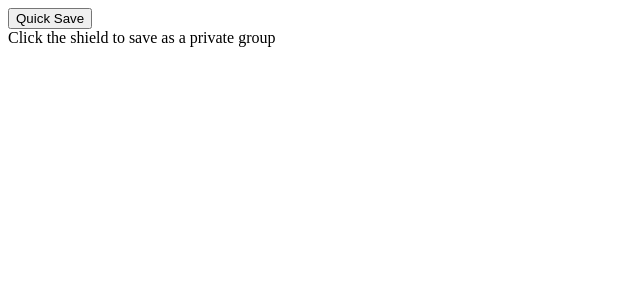
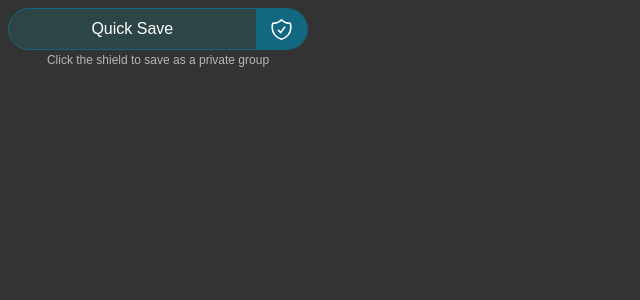
Before and after one commit to tab-guardian/tab-guardian, a Vue app: page / in a window 1280 px wide. Shown: the top 300 px of the page, without its empty margins (0-640 px from the left). Built offline with nearby package versions, Linux system fonts and the light colour scheme.

Commit message:
Add styles for quick save button

```diff
--- a/package.json
+++ b/package.json
@@ -26,6 +26,7 @@
         "@vitejs/plugin-vue": "^5.0.4",
         "jest": "^29.7.0",
         "prettier": "^3.2.5",
+        "sass": "^1.76.0",
         "ts-jest": "^29.1.2",
         "typescript": "^5.4.5",
         "vite": "^5.2.11"
--- a/src/App.vue
+++ b/src/App.vue
@@ -1,7 +1,18 @@
 <script setup lang="ts">
-import QuickSave from '@/components/QuickSave.vue'
+import QuickSave from '@/components/QuickSave/QuickSave.vue'
 </script>
 
 <template>
     <QuickSave />
 </template>
+
+<style lang="sass">
+:root
+    --dark-blue: #136881
+    --dark-blue-hover: #18748f
+
+body
+    background: #333
+    color: #eee
+    max-width: 300px
+</style>
--- /dev/null
+++ b/src/components/Icons/ShieldCheckIcon.vue
@@ -0,0 +1,5 @@
+<template>
+    <svg xmlns="http://www.w3.org/2000/svg" fill="none" viewBox="0 0 24 24" stroke-width="1.5" stroke="currentColor">
+        <path stroke-linecap="round" stroke-linejoin="round" d="M9 12.75 11.25 15 15 9.75m-3-7.036A11.959 11.959 0 0 1 3.598 6 11.99 11.99 0 0 0 3 9.749c0 5.592 3.824 10.29 9 11.623 5.176-1.332 9-6.03 9-11.622 0-1.31-.21-2.571-.598-3.751h-.152c-3.196 0-6.1-1.248-8.25-3.285Z" />
+    </svg>
+</template>
--- a/src/components/QuickSave.vue
+++ /dev/null
@@ -1,19 +0,0 @@
-<script setup lang="ts">
-import { useTransStore } from '@/stores/transStore'
-import { useGroupStore } from '@/stores/groupStore'
-
-const { trans } = useTransStore()
-const { saveGroup } = useGroupStore()
-</script>
-
-<template>
-    <div>
-        <div>
-            <button @click="saveGroup">
-                {{ trans('Quick Save') }}
-            </button>
-        </div>
-
-        <span>{{ trans('Click the shield to save as a private group') }}</span>
-    </div>
-</template>
--- /dev/null
+++ b/src/components/QuickSave/Buttons.vue
@@ -0,0 +1,69 @@
+<script setup lang="ts">
+import { useGroupStore } from '@/stores/groupStore'
+import { useTransStore } from '@/stores/transStore'
+import ShieldCheckIcon from '@/components/Icons/ShieldCheckIcon.vue'
+
+const { trans } = useTransStore()
+const { saveGroup } = useGroupStore()
+</script>
+
+<template>
+    <div class="buttons">
+        <button @click="saveGroup" class="btn save" type="button">
+            {{ trans('Quick Save') }}
+        </button>
+
+        <button
+            @click="saveGroup({ isPrivate: true })"
+            class="btn save-private"
+            type="button"
+        >
+            <ShieldCheckIcon />
+        </button>
+    </div>
+</template>
+
+<style lang="sass" scoped>
+.buttons
+    display: flex
+    align-items: center
+    border: 1px solid var(--dark-blue)
+    border-radius: 50px
+
+    .btn
+        height: 40px
+        border: none
+        font-size: 16px
+        display: flex
+        align-items: center
+        justify-content: center
+        color: white
+        cursor: pointer
+
+    .save
+        width: 100%
+        border-radius: 50px 0 0 50px
+        background-color: rgb(0 227 255 / 10%)
+        transition: background-color .2s
+
+        &:hover
+            background-color: rgb(0 227 255 / 15%)
+
+    .save-private
+        width: 60px
+        border-radius: 0 50px 50px 0
+        background-color: var(--dark-blue)
+        transition: background-color .2s, box-shadow .2s
+
+        &:hover
+            background-color: var(--dark-blue-hover)
+            box-shadow: 0 0 20px 6px var(--dark-blue)
+
+            svg
+                transform: scale(1.1)
+
+        svg
+            width: 25px
+            height: 25px
+            transition: transform .2s
+</style>
--- /dev/null
+++ b/src/components/QuickSave/QuickSave.vue
@@ -0,0 +1,26 @@
+<script setup lang="ts">
+import { useTransStore } from '@/stores/transStore'
+import Buttons from '@/components/QuickSave/Buttons.vue'
+
+const { trans } = useTransStore()
+</script>
+
+<template>
+    <div class="top">
+        <Buttons />
+
+        <span class="notice">
+            {{ trans('Click the shield to save as a private group') }}
+        </span>
+    </div>
+</template>
+
+<style lang="sass" scoped>
+.top
+    text-align: center
+
+    .notice
+        opacity: .7
+        font-size: 12px
+        font-family: 'Arial', sans-serif
+</style>
--- /dev/null
+++ b/src/modules/getImageUrl.ts
@@ -0,0 +1,3 @@
+export default function (uri: string): string {
+    return chrome.runtime.getURL(`images/${uri}`)
+}
--- a/src/stores/groupStore.ts
+++ b/src/stores/groupStore.ts
@@ -1,4 +1,4 @@
-import type { Group } from '@/types'
+import type { Group, SaveGroupParams } from '@/types'
 import { ref, onMounted } from 'vue'
 import { defineStore } from 'pinia'
 import getDefaultGroupTitle from '@/modules/getDefaultGroupTitle'
@@ -13,11 +13,12 @@ export const useGroupStore = defineStore('groupStore', () => {
         return []
     }
 
-    function saveGroup(title?: string): void {
+    function saveGroup(params: SaveGroupParams): void {
         groups.value.push({
             id: Date.now(),
-            title: title || getDefaultGroupTitle(),
+            title: params.title || getDefaultGroupTitle(),
             links: [],
+            isPrivate: params.isPrivate || false,
         })
 
         // @todo: save groups to the browser storage
--- a/src/types.ts
+++ b/src/types.ts
@@ -15,4 +15,10 @@ export type Group = {
     id: number
     title: string
     links: Link[]
+    isPrivate: boolean
 }
+
+export type SaveGroupParams = {
+    title?: string
+    isPrivate?: boolean
+}
```
Also changed, not shown: 1 other file (tests, documents, lock files or other folders).
